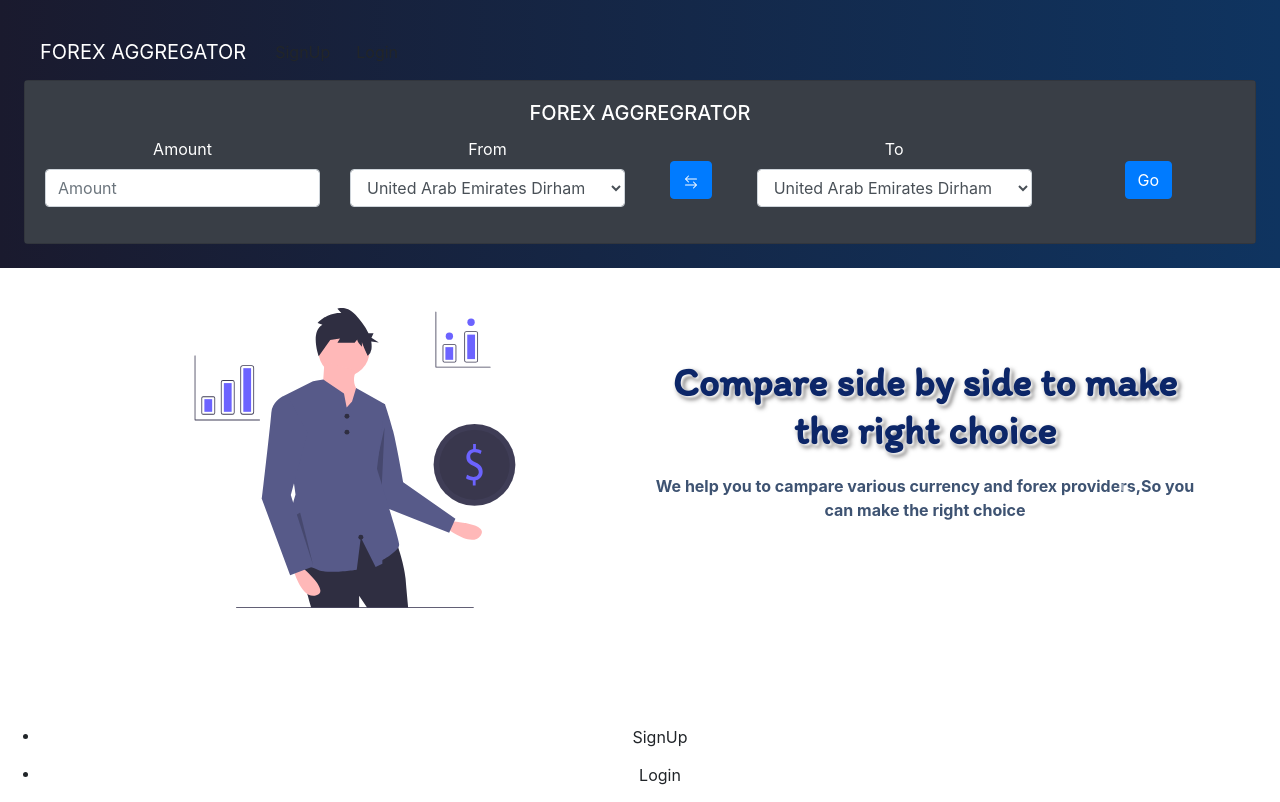
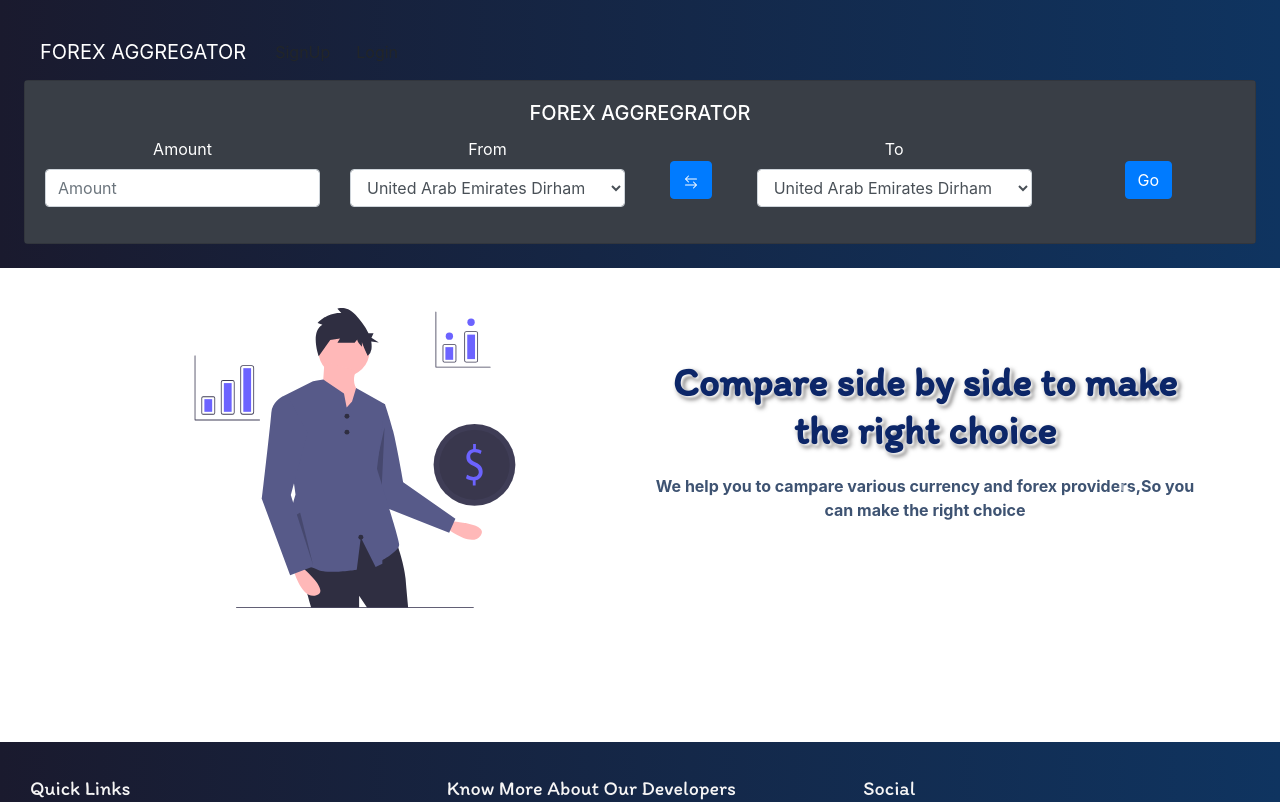
Before and after one commit to navinbsharma/forex-frontend, a React (Create React App) app: page / in a window 1280 px wide. Shown: the top 802 px of the page. Built offline with nearby package versions, Linux system fonts and the light colour scheme.

Commit message:
all final work committed by jaya

```diff
--- a/src/App.js
+++ b/src/App.js
@@ -9,7 +9,7 @@ import '../node_modules/bootstrap/dist/css/bootstrap.css';
 import Compare from './componenets/Compare';
 import { useState } from 'react';
 import Logo from './images/images.jpg'
-import LoginModel from './componenets/LoginModel';
+
 
 const App = () => {
   const [fromCurrency, setFromCurrencyState] = useState('');
@@ -34,7 +34,7 @@ const App = () => {
         />
       </div>
       <div>
-      <LoginModel/>
+
         <Footer />
       </div>
     </div>
--- a/src/componenets/LoginModel.js
+++ /dev/null
@@ -1,84 +0,0 @@
-import React, { Component } from 'react'
-import Modal from "react-responsive-modal";
-
-export class LoginModel extends Component {
-    constructor(props) {
-        super(props)
-
-        this.state = {
-            sign: false,
-            login: false,
-
-        }
-    }
-
-    onOpenModal = () => {
-        this.setState({ sign: true });
-    };
-
-    onOpenModalLogin = () => {
-        this.setState({ login: true });
-    };
-
-    onCloseModal = () => {
-        this.setState({ sign: false });
-    };
-
-    onCloseModalclose = () => {
-        this.setState({ login: false });
-    };
-    render() {
-        return (
-            <div>
-            <ul >
-            <li>
-                <button className="btn btn-primary-outline" id="signup" onClick={this.onOpenModal}>SignUp</button>
-            </li>
-            <li>
-                <button className="btn btn-primary-outline" id="login" onClick={this.onOpenModalLogin}>Login</button>
-            </li>
-        </ul>
-                <Modal open={this.state.sign} onClose={this.onCloseModal}>
-                    <div className="modal-body">
-                        <h2>Get Started Absolutely<span> Free!</span></h2>
-                        <span className="subtitle">No credit card needed</span>
-                        <form className="contact-form form-validate3" novalidate="novalidate">
-                            <div className="form-group">
-                                <input className="form-control" type="text" name="name" id="name" placeholder="First Name" required="" autocomplete="off" aria-required="true" />
-                            </div>
-                            <div className="form-group">
-                                <input className="form-control" type="email" name="email" placeholder="E-mail" required="" autocomplete="off" aria-required="true" />
-                            </div>
-                            <div className="form-group">
-                                <input type="password" name="pass" className="form-control" placeholder="Password" required="" autocomplete="off" aria-required="true" />
-                            </div>
-                            <input className="btn btn-md btn-primary btn-center" id="sign_up" type="button" value="Sign Up" />
-                        </form>
-                    </div>
-                </Modal>
-
-                {/* <!-- signUp End -->
-                  <!-- login --> */}
-
-                <Modal open={this.state.login} onClose={this.onCloseModalclose}>
-
-                    <div className="modal-body">
-                        <h2>Login and Get <span>Started</span></h2>
-                        <span className="subtitle">Just fill in the form below</span>
-                        <form className="contact-form form-validate4" novalidate="novalidate">
-                            <div className="form-group">
-                                <input className="form-control" type="email" name="email" placeholder="E-mail" required="" autocomplete="off" aria-required="true" />
-                            </div>
-                            <div className="form-group">
-                                <input type="password" name="pass" className="form-control" placeholder="Password" required="" autocomplete="off" aria-required="true" />
-                            </div>
-                            <input className="btn btn-md btn-primary btn-center" id="login_btn" type="button" value="Login" />
-                        </form>
-                    </div>
-                </Modal>
-            </div>
-        )
-    }
-}
-
-export default LoginModel
```
